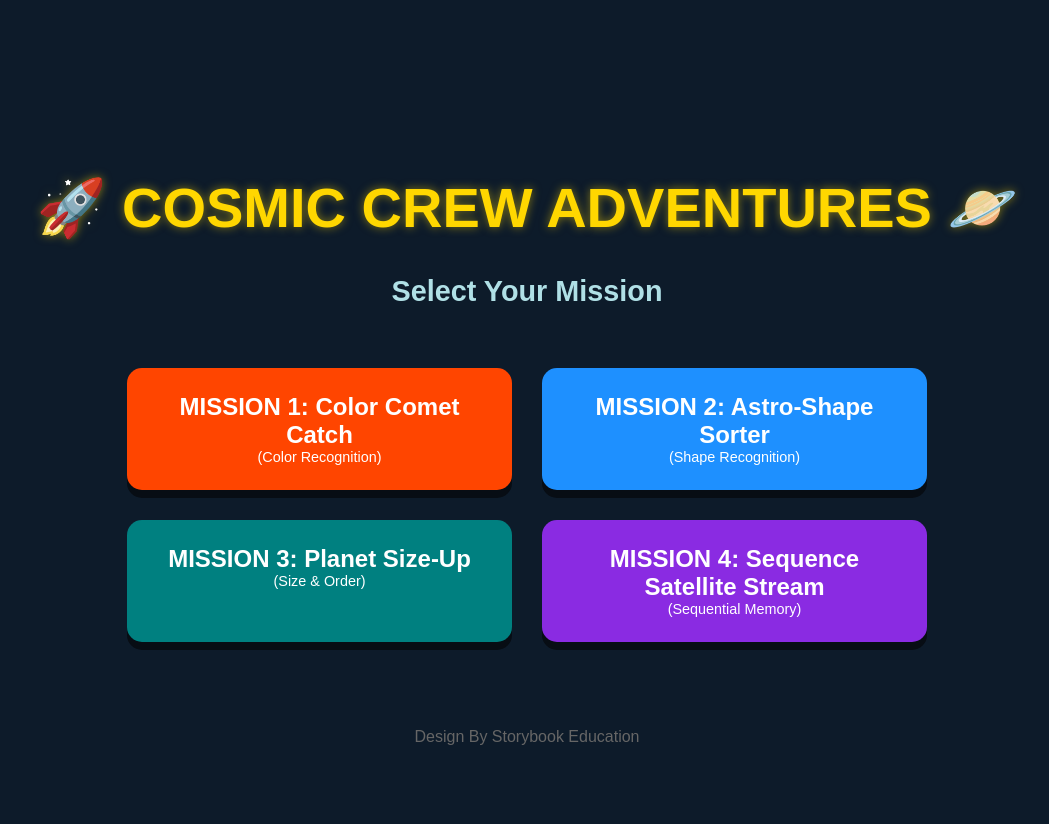
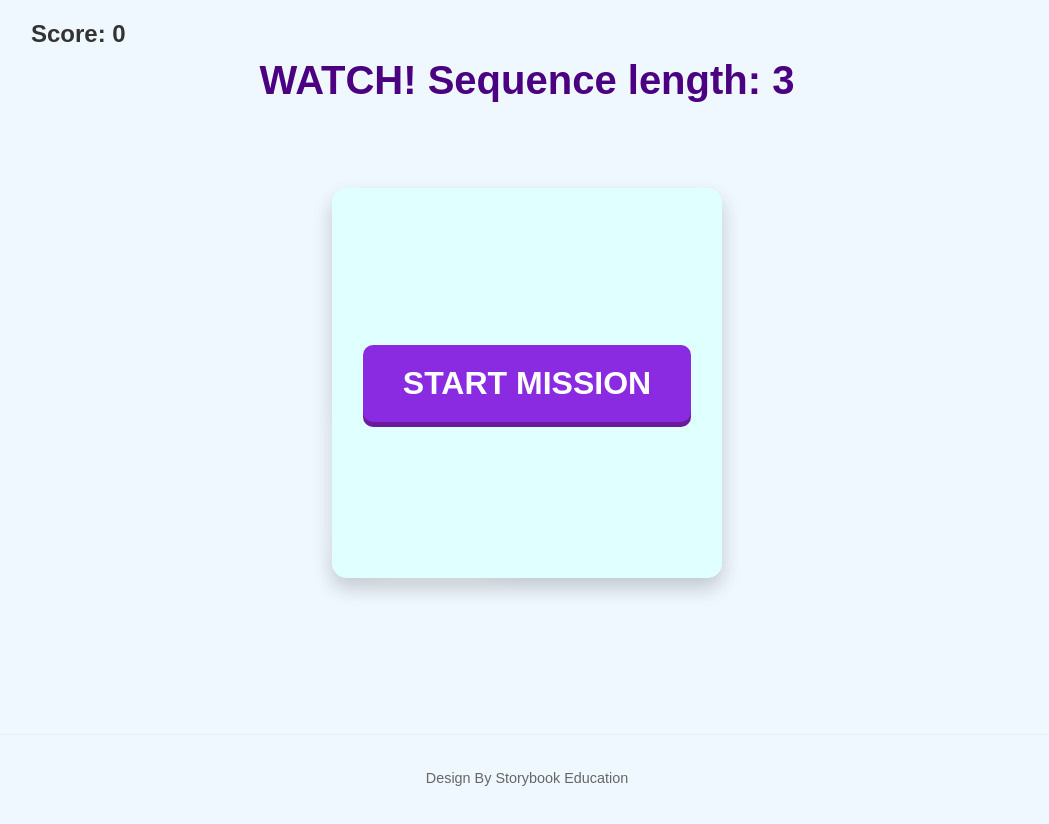
Before and after one commit to ealimon/Satellite-Stream, a plain HTML site: page index.html in a window 1280 px wide. Shown: the whole page, without its empty margins (113-1162 px from the left). Drawn offline with Linux system fonts and the light colour scheme.

Commit message:
Update index.html

```diff
--- a/index.html
+++ b/index.html
@@ -3,112 +3,28 @@
 <head>
     <meta charset="UTF-8">
     <meta name="viewport" content="width=device-width, initial-scale=1.0">
-    <title>Cosmic Crew Adventures | Game Selection</title>
-    <style>
-        body {
-            font-family: 'Arial', sans-serif;
-            text-align: center;
-            background-color: #0D1B2A; /* Deep Space Blue */
-            color: #E0FFFF; /* Pale Aqua Text */
-            margin: 0;
-            padding: 50px 20px;
-            min-height: 100vh;
-            display: flex;
-            flex-direction: column;
-            align-items: center;
-            justify-content: center;
-        }
-
-        h1 {
-            font-size: 3.5em;
-            color: #FFD700; /* Gold */
-            margin-bottom: 10px;
-            text-shadow: 0 0 10px rgba(255, 215, 0, 0.5);
-        }
-
-        h2 {
-            font-size: 1.8em;
-            margin-bottom: 40px;
-            color: #B0E0E6; /* Powder Blue */
-        }
-
-        #game-menu {
-            display: grid;
-            grid-template-columns: repeat(2, 1fr);
-            gap: 30px;
-            width: 100%;
-            max-width: 800px;
-            padding: 20px;
-        }
-
-        .game-link {
-            display: block;
-            padding: 25px;
-            border-radius: 15px;
-            text-decoration: none;
-            color: white;
-            font-size: 1.5em;
-            font-weight: bold;
-            box-shadow: 0 8px 0 0 #070d14; /* Darker shadow */
-            transition: transform 0.1s, box-shadow 0.1s, background-color 0.3s;
-        }
-
-        .game-link:hover {
-            transform: translateY(-2px);
-            box-shadow: 0 10px 0 0 #070d14;
-        }
-
-        .game-link:active {
-            transform: translateY(4px);
-            box-shadow: 0 4px 0 0 #070d14;
-        }
-
-        /* --- Custom Colors for Each Game --- */
-        .game-1 { background-color: #FF4500; } /* Red Comet Catch */
-        .game-2 { background-color: #1E90FF; } /* Blue Shape Sorter */
-        .game-3 { background-color: #008080; } /* Teal Size-Up */
-        .game-4 { background-color: #8A2BE2; } /* Violet Satellite Stream */
-
-        footer {
-            margin-top: 50px;
-            font-size: 1em;
-            color: #666;
-        }
-
-    </style>
+    <title>Sequence Satellite Stream | Cosmic Crew Adventures</title>
+    <link rel="stylesheet" href="./game4.css?v=5">
 </head>
 <body>
 
-    <h1>🚀 COSMIC CREW ADVENTURES 🪐</h1>
-    <h2>Select Your Mission</h2>
+    <header>
+        <div id="score">Score: 0</div>
+        <div id="message">Watch the sequence!</div>
+    </header>
 
-    <div id="game-menu">
-
-        <a href="https://ealimon.github.io/Color-Comet-Catch/" class="game-link game-1">
-            MISSION 1: Color Comet Catch
-            <div style="font-size: 0.6em; font-weight: normal;">(Color Recognition)</div>
-        </a>
-
-        <a href="https://ealimon.github.io/Astro-Shape-Sorter/" class="game-link game-2">
-            MISSION 2: Astro-Shape Sorter
-            <div style="font-size: 0.6em; font-weight: normal;">(Shape Recognition)</div>
-        </a>
-
-        <a href="https://ealimon.github.io/Planet-Size-Up/" class="game-link game-3">
-            MISSION 3: Planet Size-Up
-            <div style="font-size: 0.6em; font-weight: normal;">(Size & Order)</div>
-        </a>
-
-        <a href="https://ealimon.github.io/Satellite-Stream/" class="game-link game-4">
-            MISSION 4: Sequence Satellite Stream
-            <div style="font-size: 0.6em; font-weight: normal;">(Sequential Memory)</div>
-        </a>
-
-    </div>
+    <main>
+        <div id="sequence-display">
+            <div id="start-screen">
+                <button id="start-button">START MISSION</button>
+            </div>
+        </div>
+    </main>
 
     <footer>
         <p>Design By Storybook Education</p>
     </footer>
 
+    <script src="./game4.js?v=5"></script>
 </body>
 </html>
```
